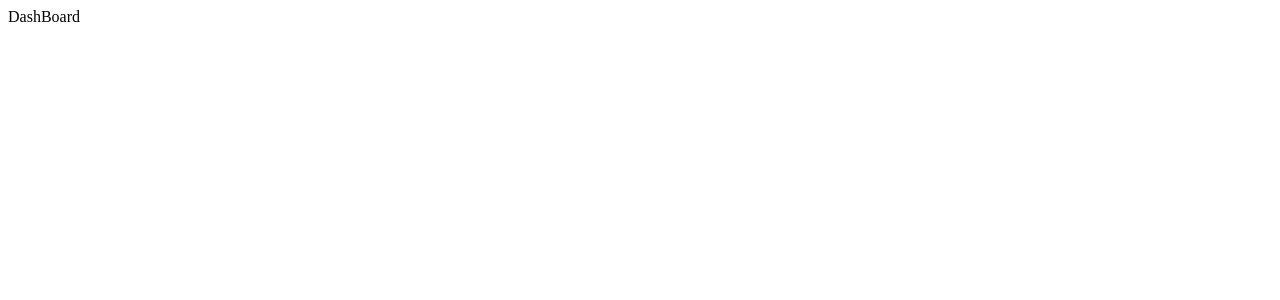
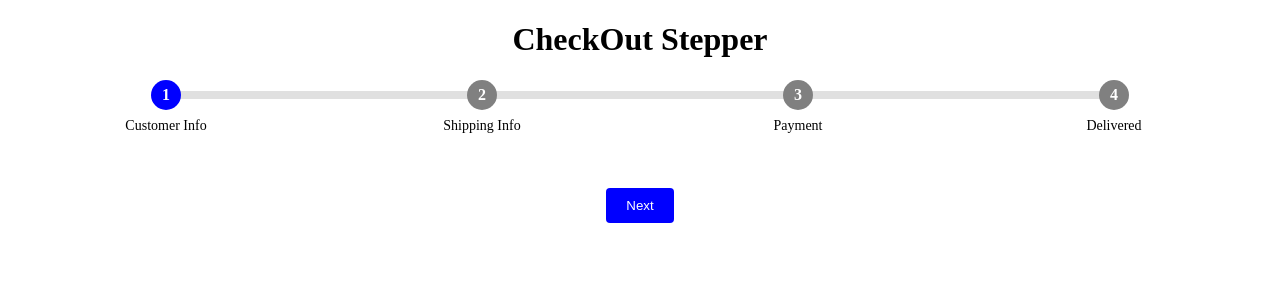
Before and after one commit to Mukesh20120/React-Machine-code, a React (Vite) app in the folder machineCode/: page / in a window 1280 px wide. Shown: the top 300 px of the page. Built offline with nearby package versions, Linux system fonts and the light colour scheme.

Commit message:
stepper component

```diff
--- a/machineCode/src/App.jsx
+++ b/machineCode/src/App.jsx
@@ -2,12 +2,14 @@ import React from 'react'
 import InfiniteScroll from './pages/InfiniteScroll'
 import CustomSwitchCase from './pages/CustomSwitchCase'
 import FeatureFlag from './pages/FeatureFlag'
+import Stepper from './pages/Stepper'
 
 function App() {
   return (
   //  <InfiniteScroll/>
   // <CustomSwitchCase/>
-  <FeatureFlag/>
+  // <FeatureFlag/>
+  <Stepper/>
   )
 }
 
--- /dev/null
+++ b/machineCode/src/components/CheckOutStepper.jsx
@@ -0,0 +1,145 @@
+import React, { useEffect, useRef, useState } from "react";
+
+function CheckOutStepper({ stepperData = [] }) {
+  const [currentStep, setCurrentStep] = useState(1);
+  const [completed, setCompleted] = useState(false);
+  const [margins, setMargins] = useState({ marginLeft: 0, marginRight: 0 });
+  const stepRef = useRef([]);
+
+  useEffect(() => {
+    // Delay measuring to ensure DOM is ready
+    const timer = setTimeout(() => {
+      const left = stepRef.current[0]?.offsetWidth || 0;
+      const right = stepRef.current[stepperData.length - 1]?.offsetWidth || 0;
+
+      setMargins({
+        marginLeft: left / 2,
+        marginRight: right / 2,
+      });
+    }, 0);
+
+    return () => clearTimeout(timer);
+  }, [stepperData.length]);
+
+  const handleNext = () => {
+    setCurrentStep((prev) => {
+      if (prev < stepperData.length) return prev + 1;
+      else {
+        setCompleted(true);
+        return prev;
+      }
+    });
+  };
+
+  const calculateProgressBarWidth = () => {
+    if (stepperData.length <= 1) return 0;
+    return ((currentStep - 1) / (stepperData.length - 1)) * 100;
+  };
+
+  return (
+    <>
+      <div
+        style={{
+          display: "flex",
+          justifyContent: "space-between",
+          position: "relative",
+          marginBottom: "40px",
+        }}
+      >
+        {/* Progress Bar (Background + Active) */}
+        <div
+          style={{
+            position: "absolute",
+            width: `calc(100% - ${margins.marginLeft + margins.marginRight}px)`,
+            top: "22%",
+            left: "50%",
+            transform: "translate(-50%, -50%)",
+            zIndex: 1,
+          }}
+        >
+          <div
+            style={{
+              width: "100%",
+              height: "8px",
+              backgroundColor: "#e0e0e0",
+              borderRadius: "4px",
+              position: "relative",
+            }}
+          >
+            <div
+              style={{
+                width: `${calculateProgressBarWidth()}%`,
+                height: "100%",
+                backgroundColor: "green",
+                borderRadius: "4px",
+                transition: "width 0.3s ease",
+              }}
+            />
+          </div>
+        </div>
+
+        {/* Step Circles */}
+        {stepperData.map((step, index) => (
+          <div
+            key={step?.name}
+            ref={(el) => (stepRef.current[index] = el)}
+            style={{
+              display: "flex",
+              justifyContent: "center",
+              alignItems: "center",
+              flexDirection: "column",
+              zIndex: 2,
+              flex: 1,
+              textAlign: "center",
+            }}
+          >
+            <div
+              style={{
+                display: "flex",
+                justifyContent: "center",
+                alignItems: "center",
+                height: "30px",
+                width: "30px",
+                backgroundColor:
+                  index + 1 < currentStep
+                    ? "green"
+                    : index + 1 === currentStep
+                    ? "blue"
+                    : "gray",
+                color: "white",
+                borderRadius: "50%",
+              }}
+            >
+              <span style={{ fontWeight: "bold" }}>
+                {currentStep > index + 1 || completed ? "✓" : index + 1}
+              </span>
+            </div>
+            <p style={{ fontSize: "14px", marginTop: "8px" }}>{step?.name}</p>
+          </div>
+        ))}
+      </div>
+
+      {/* Navigation Button */}
+      <div style={{ textAlign: "center" }}>
+        {!completed && (
+          <button
+            onClick={handleNext}
+            style={{
+              padding: "10px 20px",
+              backgroundColor: "blue",
+              color: "white",
+              border: "none",
+              borderRadius: "4px",
+              cursor: "pointer",
+            }}
+          >
+            Next
+          </button>
+        )}
+        {completed && <p>🎉 All steps completed!</p>}
+      </div>
+    </>
+  );
+}
+
+export default CheckOutStepper;
--- /dev/null
+++ b/machineCode/src/pages/Stepper.jsx
@@ -0,0 +1,32 @@
+import React, { Component } from "react";
+import CheckOutStepper from "../components/CheckOutStepper";
+
+const CHECKOUT_STEPS = [
+  {
+    name: "Customer Info",
+    Component: () => <div>Provide your contact details.</div>,
+  },
+  {
+    name: "Shipping Info",
+    Component: () => <div>Enter your shipping address.</div>,
+  },
+  {
+    name: "Payment",
+    Component: () => <div>Complete payment for your order.</div>,
+  },
+  {
+    name: "Delivered",
+    Component: () => <div> Your order has been delivered.</div>,
+  },
+];
+
+function Stepper() {
+  return (
+    <div>
+      <h1 style={{ textAlign: "center" }}>CheckOut Stepper</h1>
+      <CheckOutStepper stepperData={CHECKOUT_STEPS} />
+    </div>
+  );
+}
+
+export default Stepper;
```
